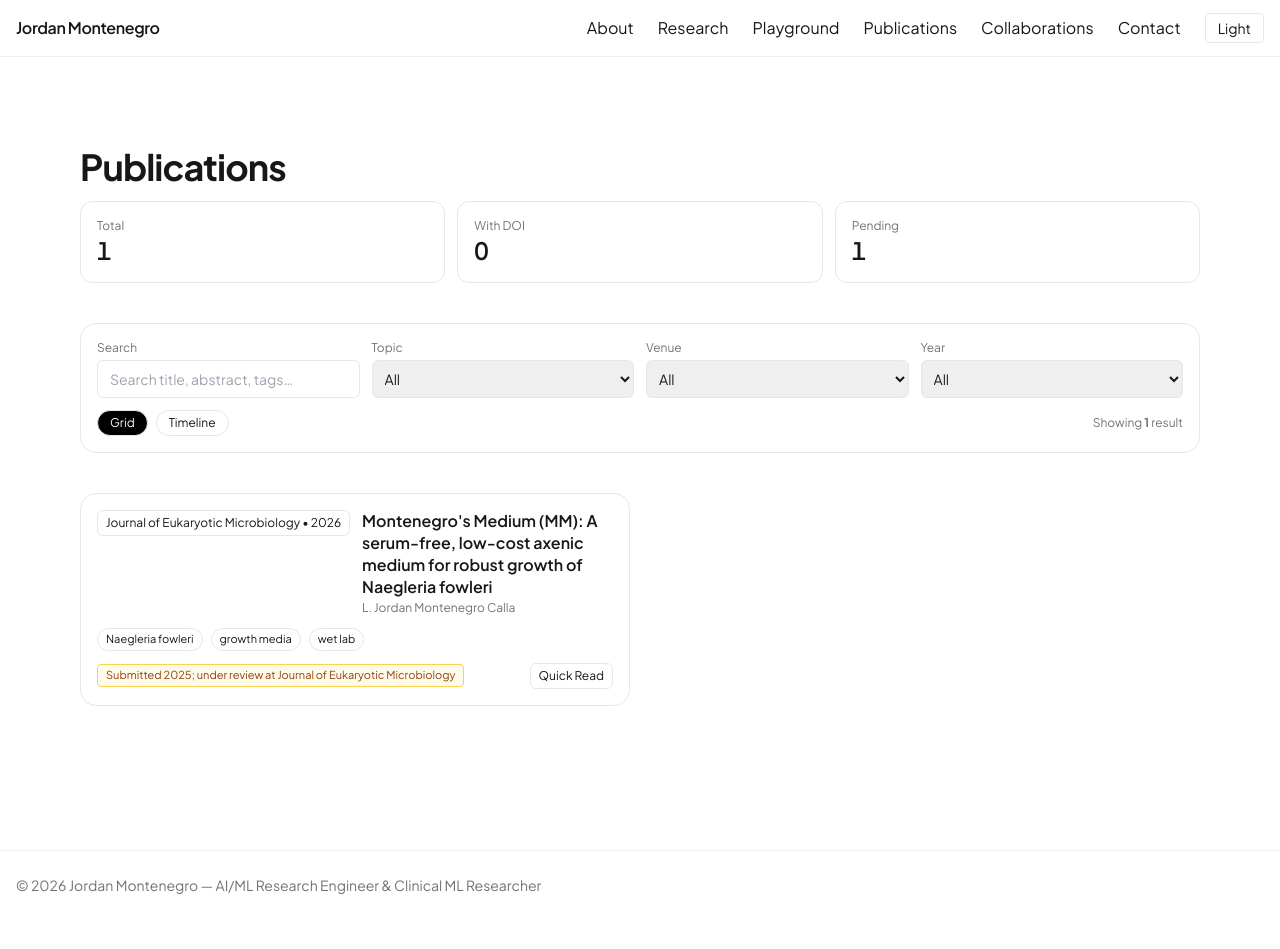
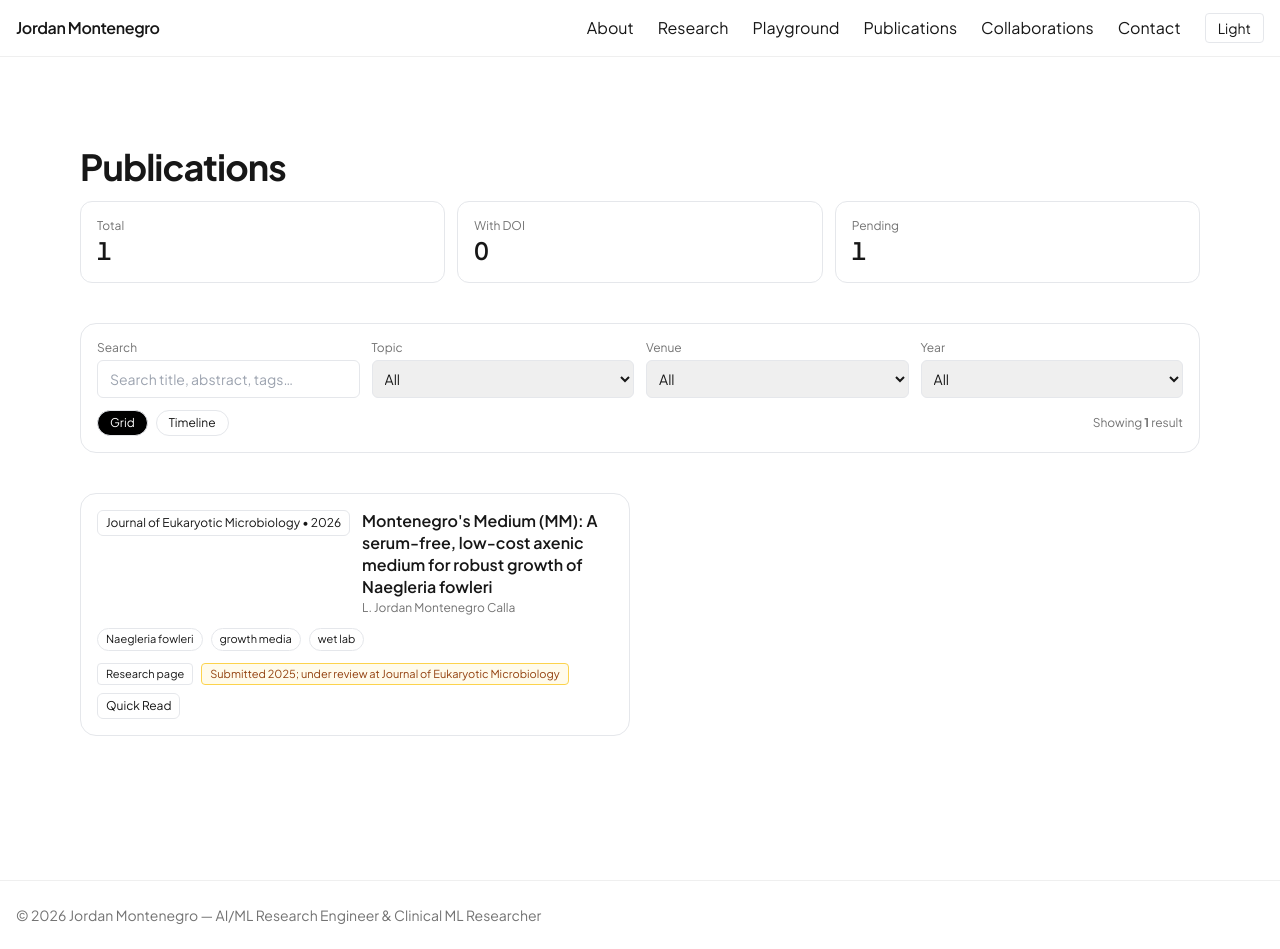
Before and after one commit to ljm234/Portfolio, a Next.js app: page /publications in a window 1280 px wide. Before the commit the page ends 919 px from the top, so only its background shows below. Built offline with nearby package versions, Linux system fonts and the light colour scheme.

Commit message:
Fix stale publication references after the single-manuscript cleanup
- Update publications metadata description to match the one manuscript under review
- Reduce DATA_ROUTES to the real montenegro-medium-jem entry

```diff
--- a/src/app/publications/layout.jsx
+++ b/src/app/publications/layout.jsx
@@ -1,7 +1,7 @@
 export const metadata = {
   title: "Publications — Jordan Montenegro",
   description:
-    "Preprints, peer-reviewed manuscripts in progress, and Zenodo data deposits.",
+    "A manuscript under review in microbiology.",
   alternates: { canonical: "/publications" },
 };
 
--- a/src/app/publications/page.jsx
+++ b/src/app/publications/page.jsx
@@ -19,9 +19,7 @@ const yearsOf = (rows) => [...new Set(rows.map((p) => p.year))].sort((a, b) => b
 
 // Research-page routes for entries that have a project page
 const DATA_ROUTES = {
-  "montenegro-medium-2025": "/research/montenegro-medium",
-  "organelle-target-2025": "/research/organelle-targets",
-  "amoebanator-preprint": "/research/amoebanator",
+  "montenegro-medium-jem": "/research/montenegro-medium",
 };
 
 // “Download Project” preference order
```
